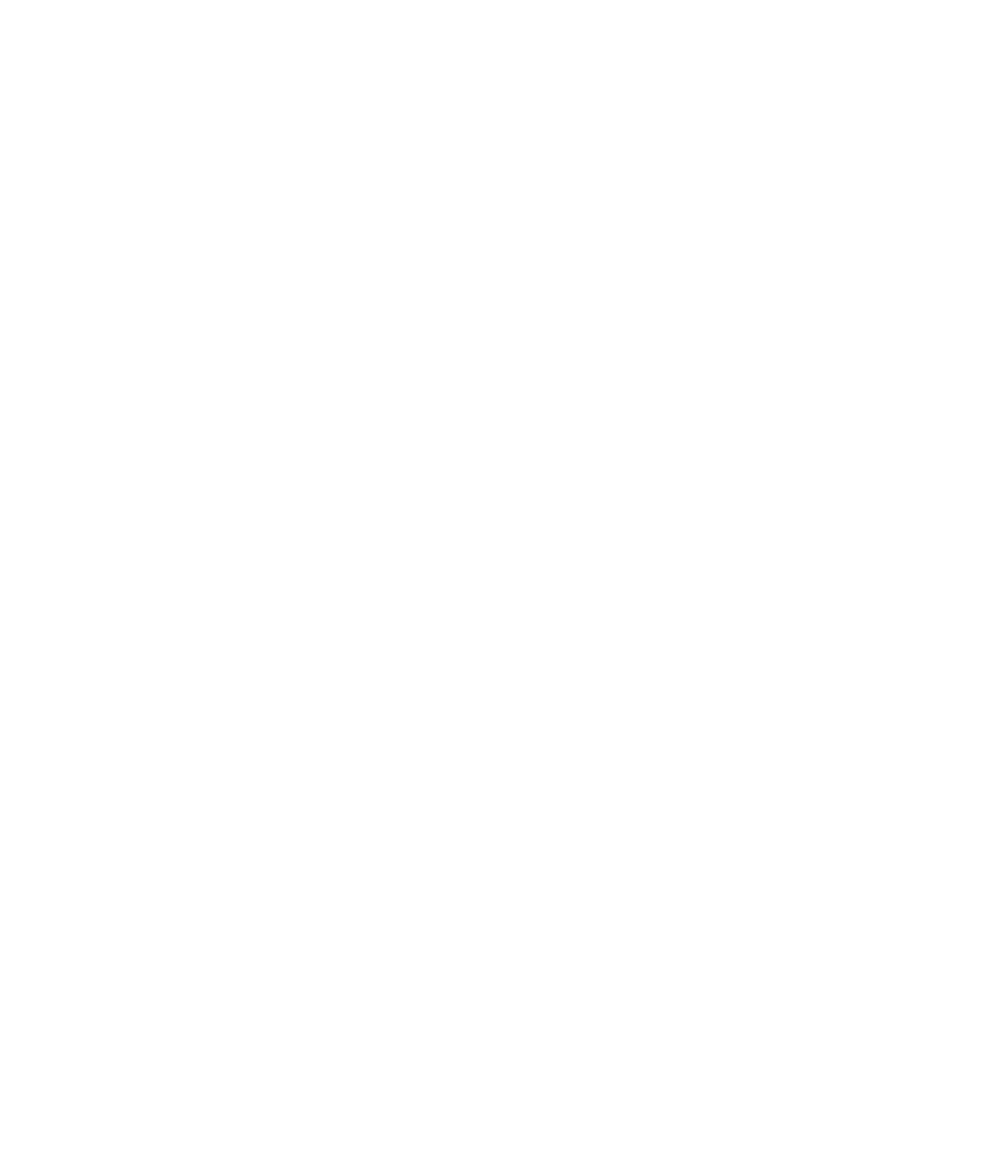
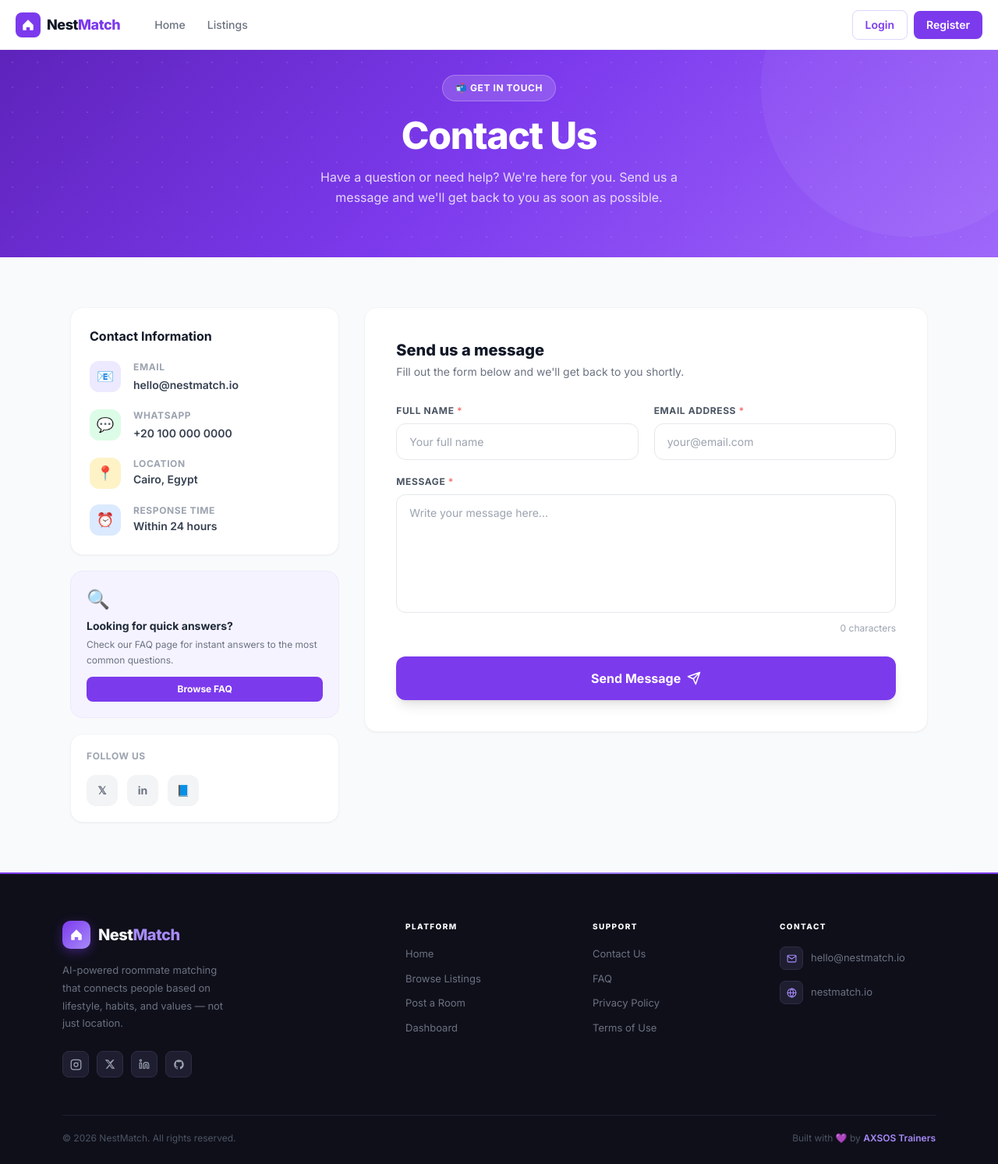
Before and after one commit to Mostafa-Aljazar/NestMatch, a Django app: page /contact/ in a window 1280 px wide. Before the commit the page is empty. Shown: the whole page at 78% size. Before the commit the page ends 800 px from the top, so only its background shows below. Run offline with Django 5.2, Linux system fonts and the light colour scheme; some libraries are stand-ins or nearby versions.

Commit message:
add contact url in footer

```diff
--- a/core_app/templates/core_app/contact.html
+++ b/core_app/templates/core_app/contact.html
@@ -0,0 +1,257 @@
+<!DOCTYPE html>
+<html lang="en">
+<head>
+  <meta charset="UTF-8"/>
+  <meta name="viewport" content="width=device-width, initial-scale=1.0"/>
+  <title>Contact Us — NestMatch</title>
+  <script src="https://cdn.tailwindcss.com"></script>
+  <link href="https://fonts.googleapis.com/css2?family=Inter:wght@400;500;600;700;800&display=swap" rel="stylesheet">
+  <style>
+    * { font-family: 'Inter', sans-serif; }
+    .input-field {
+      width: 100%;
+      padding: 12px 16px;
+      border: 1.5px solid #E5E7EB;
+      border-radius: 12px;
+      font-size: 14px;
+      color: #111827;
+      transition: border-color 0.2s, box-shadow 0.2s;
+      outline: none;
+      background: white;
+    }
+    .input-field:focus {
+      border-color: #7C3AED;
+      box-shadow: 0 0 0 3px rgba(124, 58, 237, 0.1);
+    }
+    .input-field::placeholder { color: #9CA3AF; }
+  </style>
+</head>
+<body class="bg-gray-50">
+
+  {% include "core_app/partials/navbar.html" with active_page="contact" %}
+
+  <!-- HERO -->
+  <section class="relative pt-24 pb-16 overflow-hidden" style="background:linear-gradient(135deg,#5B21B6 0%,#7C3AED 50%,#9F67FA 100%)">
+    <div class="absolute inset-0 pointer-events-none" style="background-image:radial-gradient(circle,rgba(255,255,255,.1) 1.5px,transparent 1.5px);background-size:32px 32px"></div>
+    <div class="absolute -top-20 -right-20 w-96 h-96 rounded-full pointer-events-none" style="background:rgba(255,255,255,.05)"></div>
+    <div class="max-w-[900px] mx-auto px-6 text-center relative z-10">
+      <div class="inline-flex items-center gap-2 bg-white/15 border border-white/25 text-white text-xs font-bold px-4 py-2 rounded-full mb-5 uppercase tracking-wider">
+        📬 Get in Touch
+      </div>
+      <h1 class="text-4xl sm:text-5xl font-extrabold text-white leading-tight tracking-tight mb-4">
+        Contact Us
+      </h1>
+      <p class="text-white/80 text-base max-w-[480px] mx-auto leading-relaxed">
+        Have a question or need help? We're here for you. Send us a message and we'll get back to you as soon as possible.
+      </p>
+    </div>
+  </section>
+
+  <!-- MAIN -->
+  <section class="py-16 px-6">
+    <div class="max-w-[1100px] mx-auto">
+      <div class="grid grid-cols-1 lg:grid-cols-3 gap-8">
+
+        <!-- LEFT: Contact Info -->
+        <div class="lg:col-span-1 flex flex-col gap-5">
+
+          <!-- Info cards -->
+          <div class="bg-white rounded-2xl p-6 border border-gray-100 shadow-sm">
+            <h3 class="text-base font-bold text-gray-900 mb-5">Contact Information</h3>
+            <div class="flex flex-col gap-5">
+
+              <div class="flex items-start gap-4">
+                <div class="w-10 h-10 rounded-xl bg-violet-100 flex items-center justify-center shrink-0 text-lg">📧</div>
+                <div>
+                  <div class="text-xs font-bold text-gray-400 uppercase tracking-wider mb-0.5">Email</div>
+                  <a href="mailto:hello@nestmatch.io" class="text-sm font-semibold text-gray-700 hover:text-violet-600 transition">hello@nestmatch.io</a>
+                </div>
+              </div>
+
+              <div class="flex items-start gap-4">
+                <div class="w-10 h-10 rounded-xl bg-green-100 flex items-center justify-center shrink-0 text-lg">💬</div>
+                <div>
+                  <div class="text-xs font-bold text-gray-400 uppercase tracking-wider mb-0.5">WhatsApp</div>
+                  <a href="https://wa.me/201000000000" target="_blank" class="text-sm font-semibold text-gray-700 hover:text-green-600 transition">+20 100 000 0000</a>
+                </div>
+              </div>
+
+              <div class="flex items-start gap-4">
+                <div class="w-10 h-10 rounded-xl bg-amber-100 flex items-center justify-center shrink-0 text-lg">📍</div>
+                <div>
+                  <div class="text-xs font-bold text-gray-400 uppercase tracking-wider mb-0.5">Location</div>
+                  <p class="text-sm font-semibold text-gray-700">Cairo, Egypt</p>
+                </div>
+              </div>
+
+              <div class="flex items-start gap-4">
+                <div class="w-10 h-10 rounded-xl bg-blue-100 flex items-center justify-center shrink-0 text-lg">⏰</div>
+                <div>
+                  <div class="text-xs font-bold text-gray-400 uppercase tracking-wider mb-0.5">Response Time</div>
+                  <p class="text-sm font-semibold text-gray-700">Within 24 hours</p>
+                </div>
+              </div>
+
+            </div>
+          </div>
+
+          <!-- FAQ shortcut -->
+          <div class="bg-violet-50 border border-violet-100 rounded-2xl p-5">
+            <div class="text-2xl mb-2">🔍</div>
+            <h4 class="text-sm font-bold text-gray-800 mb-1">Looking for quick answers?</h4>
+            <p class="text-xs text-gray-500 mb-3 leading-relaxed">Check our FAQ page for instant answers to the most common questions.</p>
+            <a href="/faq/" class="block text-center py-2 bg-violet-600 text-white text-xs font-bold rounded-lg hover:bg-violet-700 transition">
+              Browse FAQ
+            </a>
+          </div>
+
+          <!-- Social -->
+          <div class="bg-white rounded-2xl p-5 border border-gray-100 shadow-sm">
+            <h4 class="text-xs font-bold text-gray-400 uppercase tracking-wider mb-4">Follow Us</h4>
+            <div class="flex gap-3">
+              <a href="#" class="w-10 h-10 rounded-xl bg-gray-100 flex items-center justify-center text-gray-500 hover:bg-violet-600 hover:text-white transition font-bold text-sm">𝕏</a>
+              <a href="#" class="w-10 h-10 rounded-xl bg-gray-100 flex items-center justify-center text-gray-500 hover:bg-violet-600 hover:text-white transition font-bold text-sm">in</a>
+              <a href="#" class="w-10 h-10 rounded-xl bg-gray-100 flex items-center justify-center text-gray-500 hover:bg-violet-600 hover:text-white transition font-bold text-sm">📘</a>
+            </div>
+          </div>
+
+        </div>
+
+        <!-- RIGHT: Contact Form -->
+        <div class="lg:col-span-2">
+          <div class="bg-white rounded-2xl border border-gray-100 shadow-sm p-8 sm:p-10">
+
+            <h2 class="text-xl font-extrabold text-gray-900 mb-1">Send us a message</h2>
+            <p class="text-sm text-gray-500 mb-8">Fill out the form below and we'll get back to you shortly.</p>
+
+            <!-- Django messages -->
+            {% if messages %}
+              {% for message in messages %}
+                <div class="mb-6 px-5 py-4 rounded-xl text-sm font-semibold flex items-center gap-3
+                  {% if message.tags == 'success' %}bg-green-50 border border-green-200 text-green-700
+                  {% else %}bg-red-50 border border-red-200 text-red-700{% endif %}">
+                  {% if message.tags == 'success' %}✅{% else %}❌{% endif %}
+                  {{ message }}
+                </div>
+              {% endfor %}
+            {% endif %}
+
+            <form method="POST" action="/contact/" id="contact-form">
+              {% csrf_token %}
+
+              <div class="grid grid-cols-1 sm:grid-cols-2 gap-5 mb-5">
+                <!-- Name -->
+                <div>
+                  <label class="block text-xs font-bold text-gray-600 uppercase tracking-wider mb-2">Full Name <span class="text-red-400">*</span></label>
+                  <input type="text" name="name" id="name" placeholder="Your full name"
+                    class="input-field" required maxlength="100"
+                    value="{{ form_data.name|default:'' }}"/>
+                  <p class="text-xs text-red-500 mt-1 hidden" id="name-error">Please enter your name</p>
+                </div>
+
+                <!-- Email -->
+                <div>
+                  <label class="block text-xs font-bold text-gray-600 uppercase tracking-wider mb-2">Email Address <span class="text-red-400">*</span></label>
+                  <input type="email" name="email" id="email" placeholder="your@email.com"
+                    class="input-field" required
+                    value="{{ form_data.email|default:'' }}"/>
+                  <p class="text-xs text-red-500 mt-1 hidden" id="email-error">Please enter a valid email</p>
+                </div>
+              </div>
+
+              <!-- Message -->
+              <div class="mb-7">
+                <label class="block text-xs font-bold text-gray-600 uppercase tracking-wider mb-2">Message <span class="text-red-400">*</span></label>
+                <textarea name="message" id="message" rows="6" placeholder="Write your message here..."
+                  class="input-field resize-none" required minlength="10">{{ form_data.message|default:'' }}</textarea>
+                <div class="flex justify-between mt-1.5">
+                  <p class="text-xs text-red-500 hidden" id="message-error">Message must be at least 10 characters</p>
+                  <p class="text-xs text-gray-400 ml-auto"><span id="char-count">0</span> characters</p>
+                </div>
+              </div>
+
+              <!-- Submit -->
+              <button type="submit" id="submit-btn"
+                class="w-full py-4 bg-violet-600 hover:bg-violet-700 text-white font-bold text-base rounded-xl transition flex items-center justify-center gap-2 shadow-lg hover:shadow-violet-200 hover:shadow-xl">
+                <span id="btn-text">Send Message</span>
+                <svg id="btn-icon" width="18" height="18" fill="none" viewBox="0 0 24 24">
+                  <path d="M22 2L11 13M22 2L15 22L11 13M22 2L2 9L11 13" stroke="white" stroke-width="2" stroke-linecap="round" stroke-linejoin="round"/>
+                </svg>
+                <svg id="btn-spinner" class="hidden animate-spin" width="18" height="18" viewBox="0 0 24 24" fill="none">
+                  <circle cx="12" cy="12" r="10" stroke="rgba(255,255,255,0.3)" stroke-width="3"/>
+                  <path d="M12 2a10 10 0 0 1 10 10" stroke="white" stroke-width="3" stroke-linecap="round"/>
+                </svg>
+              </button>
+
+            </form>
+          </div>
+        </div>
+
+      </div>
+    </div>
+  </section>
+
+  {% include "core_app/partials/footer.html" %}
+
+  <script>
+  // Char counter
+  var msgField = document.getElementById('message');
+  if (msgField) {
+    msgField.addEventListener('input', function() {
+      document.getElementById('char-count').textContent = this.value.length;
+    });
+  }
+
+  // Form submit with loading state
+  document.getElementById('contact-form').addEventListener('submit', function(e) {
+    var valid = true;
+
+    // Name validation
+    var name = document.getElementById('name');
+    var nameErr = document.getElementById('name-error');
+    if (!name.value.trim()) {
+      nameErr.classList.remove('hidden');
+      name.style.borderColor = '#EF4444';
+      valid = false;
+    } else {
+      nameErr.classList.add('hidden');
+      name.style.borderColor = '';
+    }
+
+    // Email validation
+    var email = document.getElementById('email');
+    var emailErr = document.getElementById('email-error');
+    var emailRe = /^[^\s@]+@[^\s@]+\.[^\s@]+$/;
+    if (!emailRe.test(email.value.trim())) {
+      emailErr.classList.remove('hidden');
+      email.style.borderColor = '#EF4444';
+      valid = false;
+    } else {
+      emailErr.classList.add('hidden');
+      email.style.borderColor = '';
+    }
+
+    // Message validation
+    var msg = document.getElementById('message');
+    var msgErr = document.getElementById('message-error');
+    if (msg.value.trim().length < 10) {
+      msgErr.classList.remove('hidden');
+      msg.style.borderColor = '#EF4444';
+      valid = false;
+    } else {
+      msgErr.classList.add('hidden');
+      msg.style.borderColor = '';
+    }
+
+    if (!valid) { e.preventDefault(); return; }
+
+    // Loading state
+    document.getElementById('btn-text').textContent = 'Sending...';
+    document.getElementById('btn-icon').classList.add('hidden');
+    document.getElementById('btn-spinner').classList.remove('hidden');
+    document.getElementById('submit-btn').disabled = true;
+  });
+  </script>
+
+</body>
+</html>
--- a/core_app/templates/core_app/partials/footer.html
+++ b/core_app/templates/core_app/partials/footer.html
@@ -79,7 +79,7 @@
       <div>
         <p style="font-size:10px;font-weight:800;color:#f9fafb;letter-spacing:1.4px;text-transform:uppercase;margin:0 0 18px">Support</p>
         <div style="display:flex;flex-direction:column;gap:12px">
-          <a href="#" style="font-size:13px;color:#6b7280;text-decoration:none;transition:color .15s" onmouseover="this.style.color='#a78bfa'" onmouseout="this.style.color='#6b7280'">Contact Us</a>
+          <a href="/contact/" style="font-size:13px;color:#6b7280;text-decoration:none;transition:color .15s" onmouseover="this.style.color='#a78bfa'" onmouseout="this.style.color='#6b7280'">Contact Us</a>
           <a href="/faq/" style="font-size:13px;color:#6b7280;text-decoration:none;transition:color .15s" onmouseover="this.style.color='#a78bfa'" onmouseout="this.style.color='#6b7280'">FAQ</a>
           <a href="#" style="font-size:13px;color:#6b7280;text-decoration:none;transition:color .15s" onmouseover="this.style.color='#a78bfa'" onmouseout="this.style.color='#6b7280'">Privacy Policy</a>
           <a href="#" style="font-size:13px;color:#6b7280;text-decoration:none;transition:color .15s" onmouseover="this.style.color='#a78bfa'" onmouseout="this.style.color='#6b7280'">Terms of Use</a>
```
